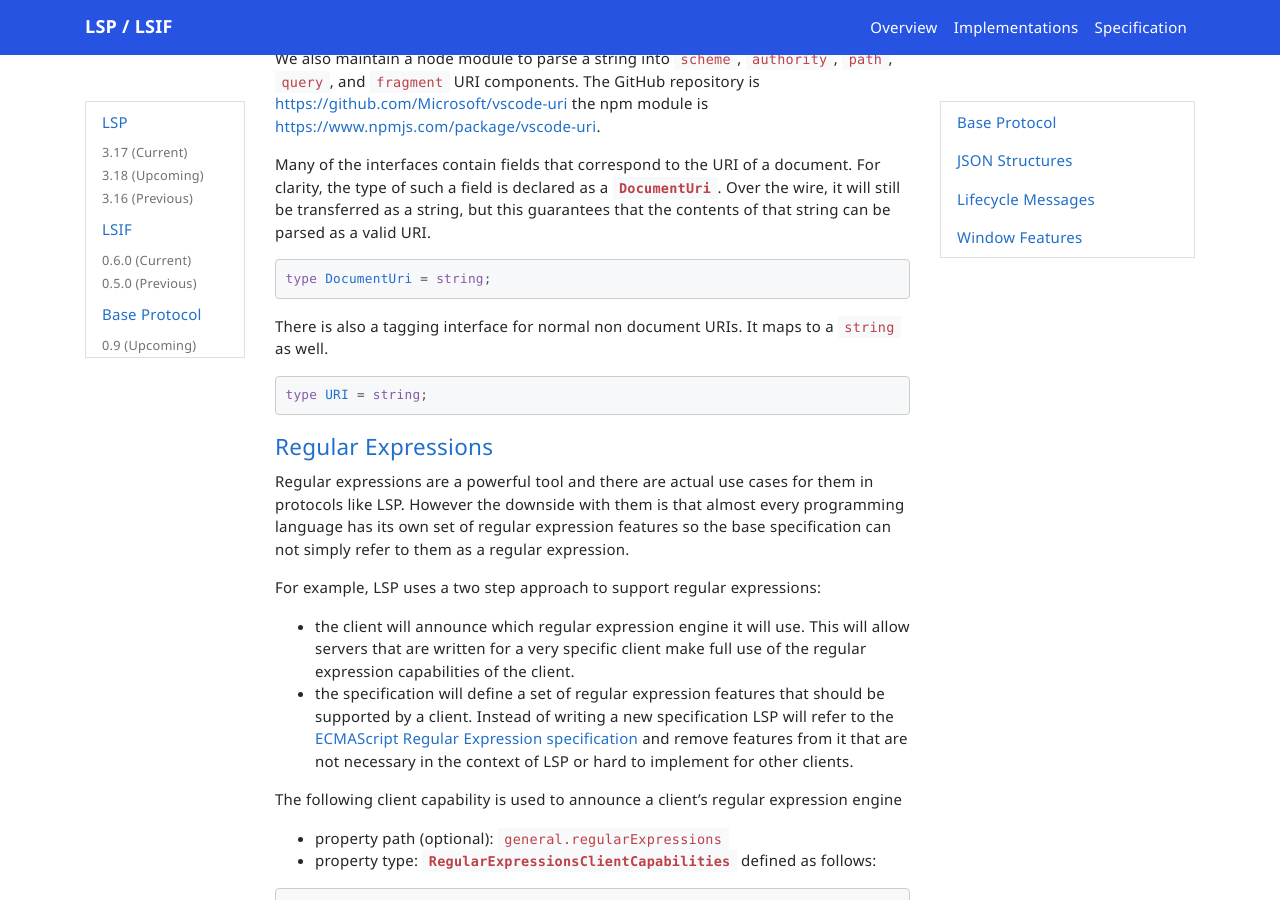
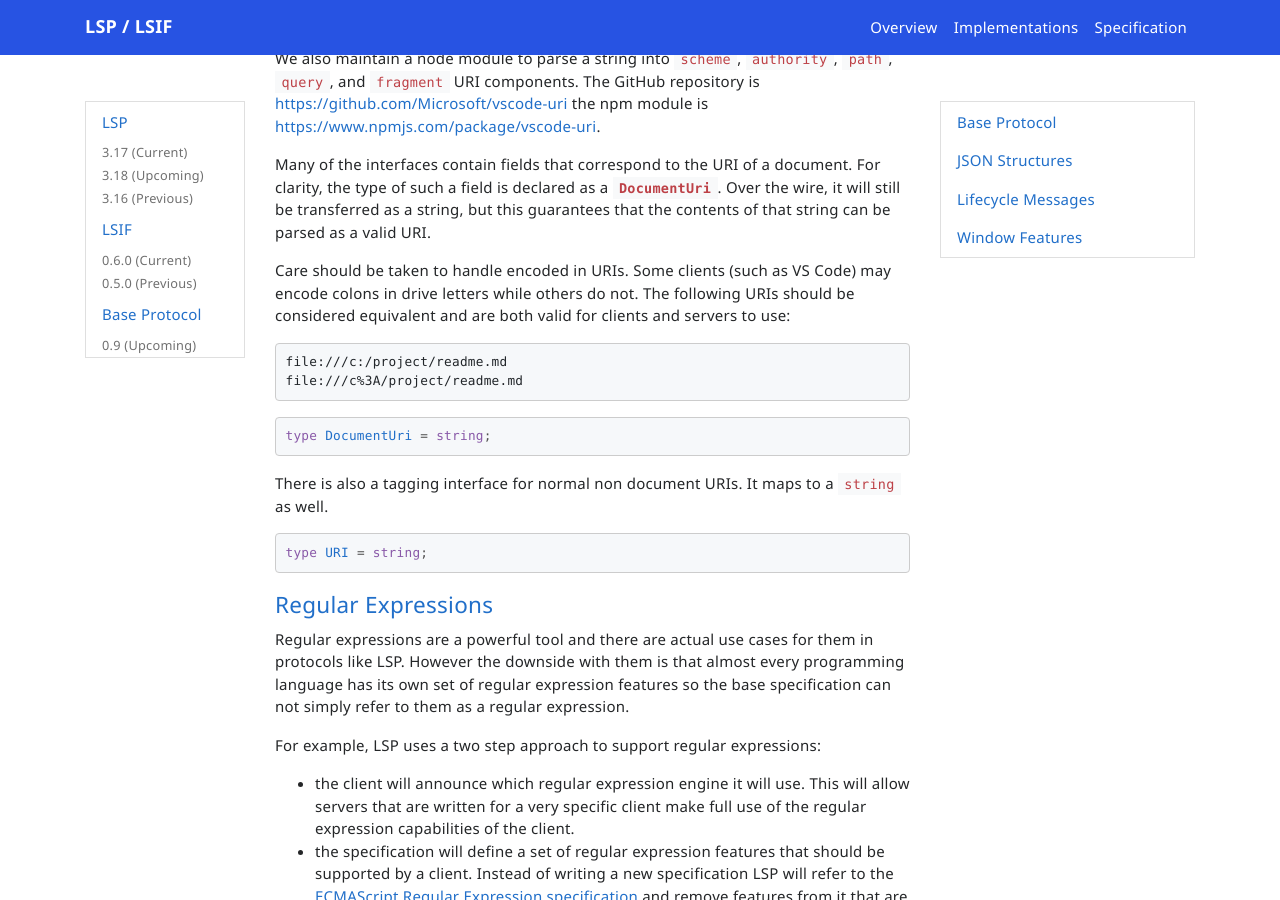
Before and after one commit to microsoft/language-server-protocol, a Jekyll site: the page built from _specifications/base/0.9/specification.md, in a window 1280 px wide and 900 px high, scrolled down 5046 px. Built offline with Jekyll 4.4.1, drawn with Linux system fonts in a browser that asks for light colours; nearby versions of some CDN libraries; emoji names are drawn with the system emoji font; comment, search, counter and statistics services are not loaded.

Commit message:
Add an explicit note about drive letter colons
See https://github.com/microsoft/vscode-languageserver-node/issues/1280

````diff
--- a/_includes/types/uri.md
+++ b/_includes/types/uri.md
@@ -16,6 +16,13 @@ We also maintain a node module to parse a string into `scheme`, `authority`, `pa
 
 Many of the interfaces contain fields that correspond to the URI of a document. For clarity, the type of such a field is declared as a `DocumentUri`. Over the wire, it will still be transferred as a string, but this guarantees that the contents of that string can be parsed as a valid URI.
 
+Care should be taken to handle encoded in URIs. Some clients (such as VS Code) may encode colons in drive letters while others do not. The following URIs should be considered equivalent and are both valid for clients and servers to use:
+
+```
+file:///c:/project/readme.md
+file:///c%3A/project/readme.md
+```
+
 <div class="anchorHolder"><a href="#documentUri" name="documentUri" class="linkableAnchor"></a></div>
 
 ```typescript
````
